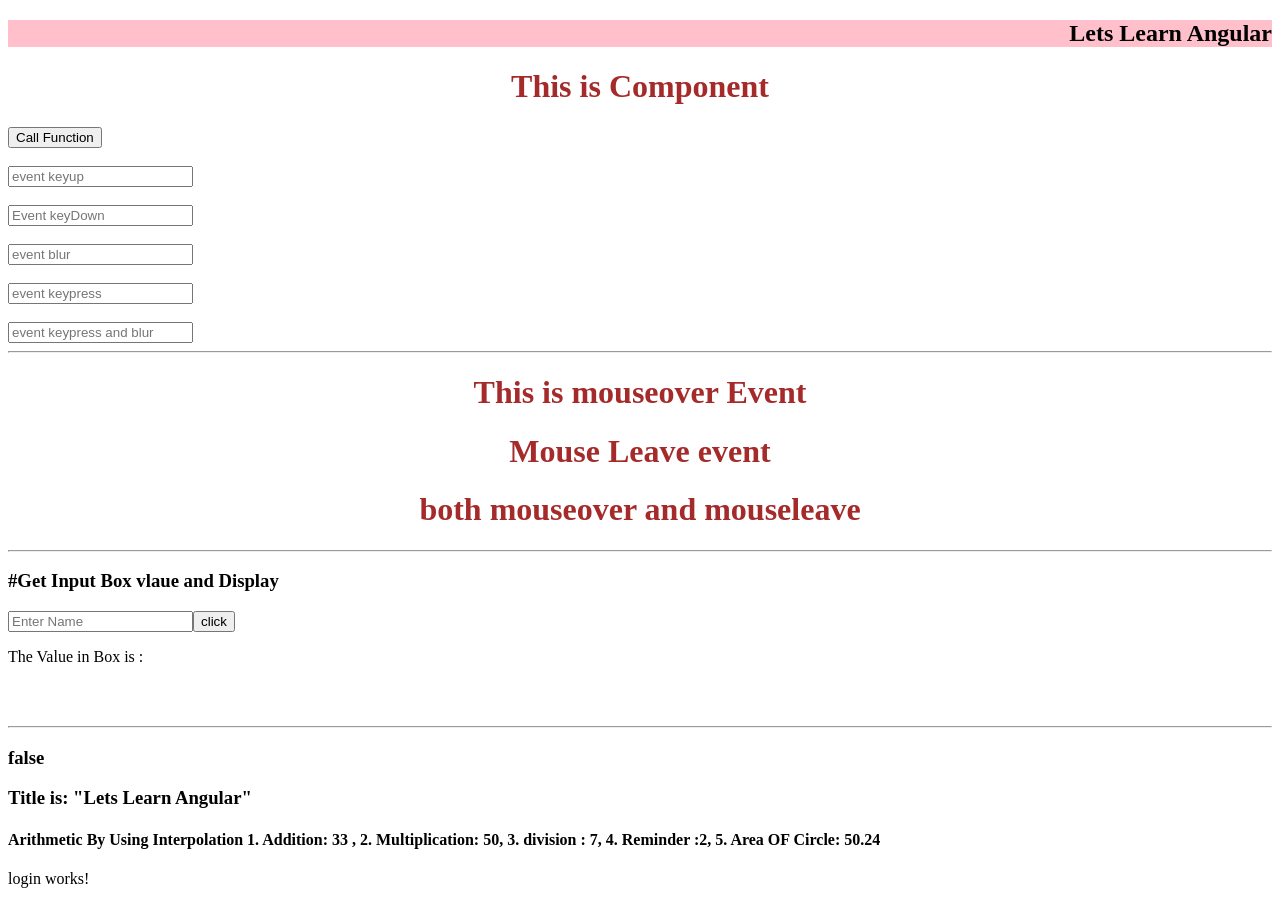
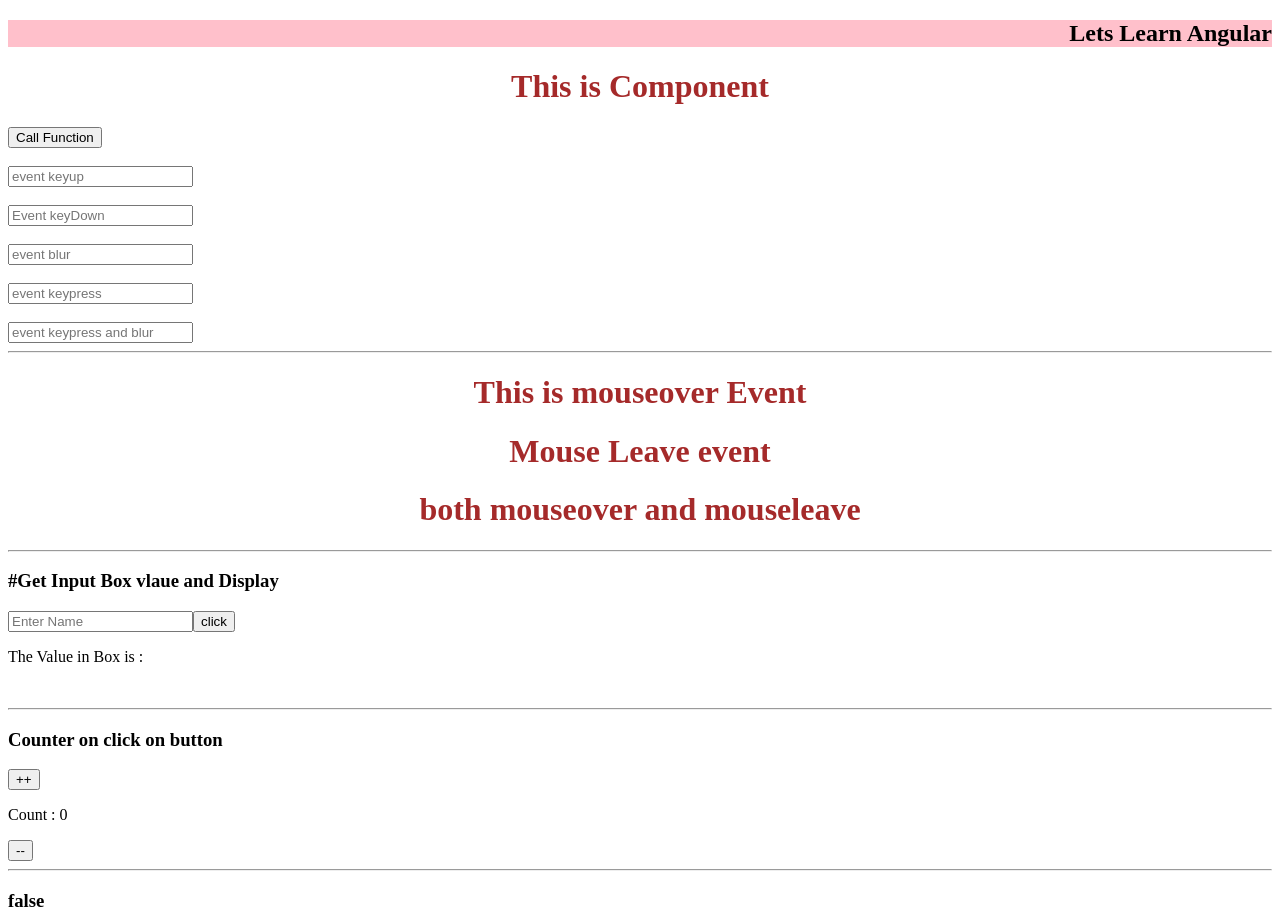
Before and after one commit to JagdishKhod/my-first-angular-project, an Angular app: page / in a window 1280 px wide. Shown: the top 911 px of the page. Built offline with nearby package versions, Linux system fonts and the light colour scheme.

Commit message:
Proper Counter implementation Successfully by using TERNARY OPERATOR

```diff
--- a/src/app/app.component.html
+++ b/src/app/app.component.html
@@ -20,8 +20,16 @@
 placeholder="Enter Name" name="name"/>
 <button (click)="getData(box5.value)">click</button>
 <p> The Value in Box is :  {{displayVal}} </p>
+<br><hr>
 
-&nbsp;<br> <br><hr>
+<!-- Counter on click on button -->
+<h3> Counter on click on button</h3>
+<button (click)="counter(1)" >++</button> <br>
+<p>
+    Count : {{count}}
+</p>
+<button (click)="counter(2)">--</button>
+<br><hr>
 
 
 <!-- <h3>{{getData()}}</h3> -->
--- a/src/app/app.component.ts
+++ b/src/app/app.component.ts
@@ -1,4 +1,5 @@
 import { Component } from '@angular/core';
+import { count } from 'rxjs';
 
 @Component(
   {
@@ -15,5 +16,10 @@ export class AppComponent {
     console.warn(val)
     this.displayVal=val
  }
+ count=0;
+ counter(type:any)
+ {
+type===1 ? this.count++ : this.count-- ;      // "?" --is ternary operator in angular and ":" is treated as else
 
+ }
 }
```
